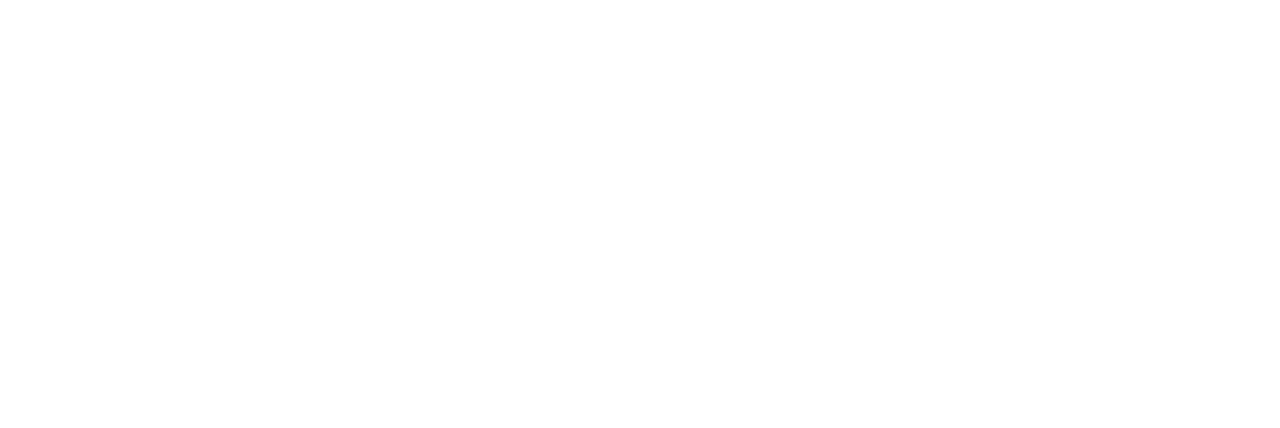
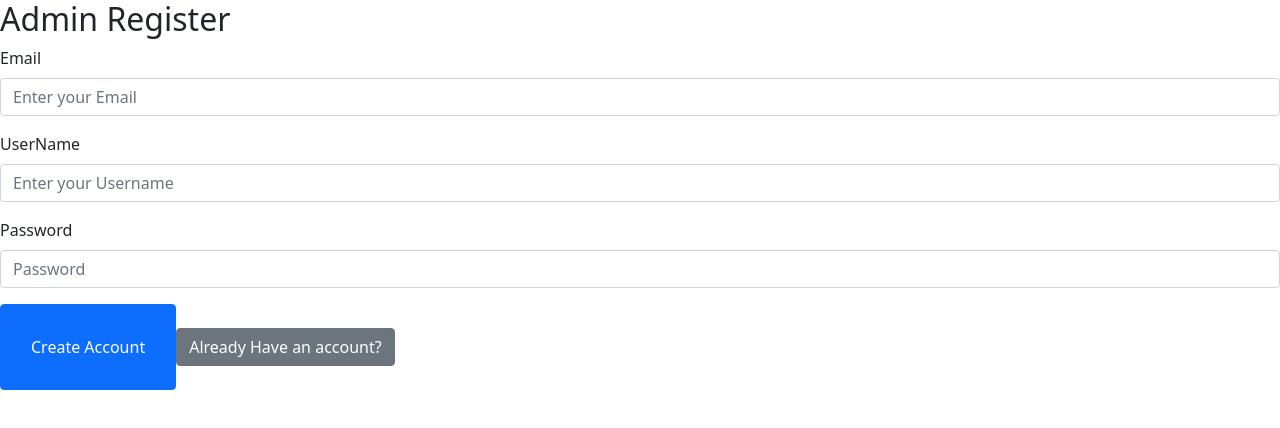
Before and after one commit to infograph-web-development-assignment/frotnend, a React (Create React App) app in the folder frontend-infograph/: page /admin in a window 1280 px wide. Shown: the top 428 px of the page. Built offline with nearby package versions, Linux system fonts and the light colour scheme.

Commit message:
made a project owner page that can send data and view it from abckend

```diff
--- a/frontend-infograph/src/App.js
+++ b/frontend-infograph/src/App.js
@@ -6,6 +6,10 @@ import { BrowserRouter, Route, Switch } from "react-router-dom";
 import Login from "./components/Login";
 import Authenticated from './components/Authenticated'
 import Startup from "./components/Startup";
+import Status from './components/Status'
+import Admin from "./components/Admin";
+import AdminLogin from "./components/AdminLogin";
+import AdminRegister from './components/AdminRegister';
 
 class App extends React.Component {
   render() {
@@ -26,6 +30,22 @@ class App extends React.Component {
             <Register />
           </Route>
 
+          <Route exact path='/status'>
+          <Status />
+        </Route>
+
+        <Route exact path='/admin'>
+        <Admin />
+      </Route>
+
+      <Route exact path='/adminlogin'>
+      <AdminLogin />
+    </Route>
+
+    <Route exact path='/adminregister'>
+    <AdminRegister />
+  </Route>
+
 
           <Route exact path='/isauthenticated'>
           <Authenticated />
--- /dev/null
+++ b/frontend-infograph/src/components/Admin.js
@@ -0,0 +1,151 @@
+
+import React from "react";
+import "bootstrap/dist/css/bootstrap.min.css";
+import AdminRegister from "./AdminRegister";
+import AdminLogin from "./AdminLogin";
+import Authenticated from "./Authenticated";
+import axios from "axios";
+
+class Admin extends React.Component {
+    constructor(props) {
+        super(props);
+        this.state = {
+          server: process.env.REACT_APP_SERVER,
+          name: "",
+          registerUsername: "",
+          email: "",
+          registerPassword: "",
+          showRegister: true,
+          showLogin: false,
+          loginUsername: "",
+          loginPassword: "",
+          isAuthenticated: false,
+          savedData: "",
+        };
+      }
+
+      // function to close register form and open login form
+      showLoginFunc = () => {
+        this.setState({
+          showRegister: false,
+          showLogin: true,
+        });
+      };
+
+      // function to close login form and open register form
+      showRegisterFunc = () => {
+        this.setState({
+          showRegister: true,
+          showLogin: false,
+        });
+      };
+
+      // to store the value of the user's name
+      getName = (event) => {
+        this.setState({ name: event.target.value });
+        console.log(this.state.name);
+      };
+
+      // To store the value of user's username of register form
+      getRegisterUsername = (event) => {
+        this.setState({ registerUsername: event.target.value });
+        console.log(this.state.registerUsername);
+      };
+
+      // To store the value of user's email
+      getEmail = (event) => {
+        this.setState({ email: event.target.value });
+        console.log(this.state.email);
+      };
+
+      // To store the value of user's register passowrd
+      getRegisterPassword = (event) => {
+        this.setState({ registerPassword: event.target.value });
+        console.log(this.state.registerPassword);
+      };
+
+      // To store the value of user's username of login form
+      getLoginUsername = (event) => {
+        this.setState({ loginUsername: event.target.value });
+        console.log(this.state.loginUsername);
+      };
+
+      // To store the value of user's passowrd of login form
+      getLoginPassword = (event) => {
+        this.setState({ loginPassword: event.target.value });
+        console.log(this.state.loginPassword);
+      };
+
+      loggingIn = (event) => {
+        event.preventDefault();
+        if (
+          this.state.registerPassword == this.state.loginPassword &&
+          this.state.loginUsername == this.state.registerUsername
+        ) {
+          this.setState({
+            showRegister: false,
+            showLogin: false,
+            isAuthenticated: true,
+          });
+        } else alert("Incorrect username and/or passowrd");
+      };
+
+      sendFund = async (data) => {
+        const sendTheFund = await axios.post(
+          `${this.state.server}/sendTheFund`,
+          data
+        );
+      };
+
+      SaveProjectOwner = async (data) => {
+        this.setState({
+          showRegister: false,
+          showLogin: true,
+        });
+        const addOwner = await axios.post(
+          `${this.state.server}/savePojectOwner`,
+          data
+        );
+      };
+
+      render() {
+        return (
+          <>
+            <div>
+              <div>
+                {this.state.showRegister && (
+                  <AdminRegister
+                    registerPassword={this.state.registerPassword}
+                    getName={this.getName}
+                    getRegisterPassword={this.getRegisterPassword}
+                    getEmail={this.getEmail}
+                    getRegisterUsername={this.getRegisterUsername}
+                    showLoginFunc={this.showLoginFunc}
+                    SaveProjectOwner={this.SaveProjectOwner}
+                    registerUsername={this.state.registerUsername}
+                  />
+                )}
+              </div>
+
+              <div>
+                {this.state.showLogin && (
+                  <AdminLogin
+                    loginUsername={this.state.loginUsername}
+                    getLoginUsername={this.getLoginUsername}
+                    loginPassword={this.state.loginPassword}
+                    getLoginPassword={this.getLoginPassword}
+                    showRegisterFunc={this.showRegisterFunc}
+                    loggingIn={this.loggingIn}
+                  />
+                )}
+              </div>
+              {this.state.isAuthenticated && (
+                <Authenticated sendFund={this.sendFund} />
+              )}
+            </div>
+          </>
+        );
+      }
+}
+
+export default Admin
--- /dev/null
+++ b/frontend-infograph/src/components/AdminLogin.js
@@ -0,0 +1,55 @@
+import React, { Component } from "react";
+import { Form, Button } from "react-bootstrap";
+
+class AdminLogin extends Component {
+  render() {
+    return (
+      <div>
+        <h2> Admin Login </h2>
+
+
+
+        <Form.Group className='mb-3' controlId='formBasicEmail'>
+          <Form.Label>Username</Form.Label>
+          <Form.Control
+            type='email'
+            onChange={this.props.getLoginUsername}
+            placeholder='Enter your Username'
+          />
+        </Form.Group>
+
+        <Form>
+
+
+          <Form.Group className='mb-3' controlId='formBasicPassword'>
+            <Form.Label>Password</Form.Label>
+            <Form.Control
+              type='password'
+              onChange={this.props.getLoginPassword}
+              placeholder='Password'
+            />
+          </Form.Group>
+
+          <Button
+            style={{ padding: "30px" }}
+            onClick={this.props.loggingIn}
+            // href="/isauthenticated"
+            variant='primary'
+            type='submit'>
+            Login
+          </Button>
+
+          <Button
+            variant='secondary'
+            // onClick={this.props.showRegisterFunc}
+            href="/adminregister"
+            type='submit'>
+            Dont Have an account?
+          </Button>
+        </Form>
+      </div>
+    );
+  }
+}
+
+export default AdminLogin;
--- /dev/null
+++ b/frontend-infograph/src/components/AdminRegister.js
@@ -0,0 +1,67 @@
+/** @format */
+
+import React, { Component } from "react";
+import { Form, Button } from "react-bootstrap";
+
+class AdminRegisterForm extends Component {
+  constructor(props) {
+    super(props);
+  }
+  render() {
+    return (
+      <div>
+        <h2> Admin Register </h2>
+        <Form>
+          <Form.Group className='mb-3' controlId='formBasicText'>
+            <Form.Label>Email</Form.Label>
+            <Form.Control
+              type='text'
+              onChange={this.props.getName}
+              placeholder='Enter your Email'
+            />
+          </Form.Group>
+
+          <Form.Group className='mb-3' controlId='formBasicText'>
+            <Form.Label>UserName</Form.Label>
+            <Form.Control
+              type='text'
+              onChange={this.props.getRegisterUsername}
+              placeholder='Enter your Username'
+            />
+          </Form.Group>
+
+          <Form.Group className='mb-3' controlId='formBasicPassword'>
+            <Form.Label>Password</Form.Label>
+            <Form.Control
+              type='password'
+              onChange={this.props.getRegisterPassword}
+              placeholder='Password'
+            />
+          </Form.Group>
+
+          <Button
+            style={{ padding: "30px" }}
+            onClick={() => {
+              this.props.SaveProjectOwner({
+                username: this.props.registerUsername,
+                password: this.props.registerPassword,
+              });
+            }}
+            variant='primary'
+            type='submit'>
+            Create Account
+          </Button>
+
+          <Button
+            variant='secondary'
+            href="/adminlogin"
+            type='submit'>
+            Already Have an account?
+          </Button>
+        </Form>
+      </div>
+    );
+  }
+}
+
+export default AdminRegisterForm;
--- a/frontend-infograph/src/components/NavBar.js
+++ b/frontend-infograph/src/components/NavBar.js
@@ -21,11 +21,11 @@ class NavBar extends Component {
 
 
                 <Navbar.Text style={{color:'#1DB9C3'}}>
-                  <a href="/"> <b>Home</b></a>
+                  <a href="/isauthenticated"> <b>Home</b></a>
                 </Navbar.Text>
 
                 <Navbar.Text style={{ padding:'20px' }}>
-                  <a href="/favorites"> <b>Favorites</b></a>
+                  <a href="/status"> <b>Status</b></a>
                 </Navbar.Text>
 
                 <Navbar.Text style={{ padding: "20px" }}>
--- a/frontend-infograph/src/components/Startup.js
+++ b/frontend-infograph/src/components/Startup.js
@@ -9,7 +9,7 @@ class Startup extends Component {
         <>
 
           <Button variant='warning' href='/register'>Project owner account</Button>{" "}
-          <Button variant='danger'>Admin account</Button>{" "}
+          <Button variant='danger' href='/admin'>Admin account</Button>{" "}
 
         </>
       </div>
--- /dev/null
+++ b/frontend-infograph/src/components/Status.js
@@ -0,0 +1,58 @@
+/** @format */
+
+import axios from "axios";
+import React, { Component } from "react";
+import Header from "./Header";
+
+import { Card } from "react-bootstrap";
+class Status extends Component {
+  constructor(props) {
+    super(props);
+    this.state = {
+      server: process.env.REACT_APP_SERVER,
+      resultArr: [],
+    };
+  }
+
+  componentDidMount = async () => {
+    const apiResult = await axios.get(`${this.state.server}/getapResult`);
+    this.setState({
+      resultArr: apiResult.data,
+    });
+  };
+
+  render() {
+    return (
+      <>
+        <div>
+          <Header />
+        </div>
+
+        <div>
+        <h2>Data status</h2>
+        {this.state.resultArr.map(element=>{
+
+           return <Card style={{ width: "18rem" }}>
+              <Card.Body>
+                <Card.Title>Project name: {element.projectName}</Card.Title>
+                <Card.Subtitle className='mb-2 text-muted'>
+                  Project status: {element.status}
+                </Card.Subtitle>
+                <Card.Text>
+                Projetc sector: {element.sector}
+              </Card.Text>
+                <Card.Text>
+                 Project Description: {element.description}
+                </Card.Text>
+
+              </Card.Body>
+            </Card>
+        })}
+      </div>
+
+      </>
+    );
+  }
+}
+
+export default Status;
--- a/frontend-infograph/src/components/UserForm.js
+++ b/frontend-infograph/src/components/UserForm.js
@@ -11,6 +11,7 @@ class UserForm extends Component {
       description: "",
       sector: "Sector",
       server: process.env.server,
+      status:"pending"
     };
   }
 
@@ -75,12 +76,13 @@ class UserForm extends Component {
 
           <Button
             variant='primary'
-            onClick={() => this.props.sendFund({
+            onClick={() => {this.props.sendFund({
                 sector: this.state.sector,
                 projectName: this.state.projectName,
                 description: this.state.description,
+                status:this.state.status
               })
-            }>
+            }}>
             Send Funding request
           </Button>
         </Form>
```
Also changed, not shown: frontend-infograph/src/components/Register.js (+14 -16 lines).
